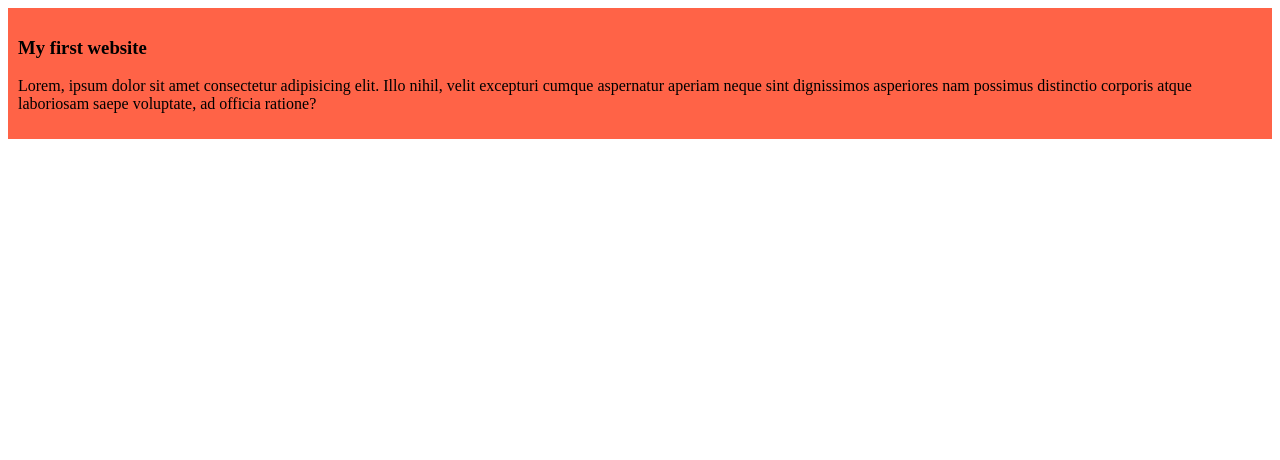
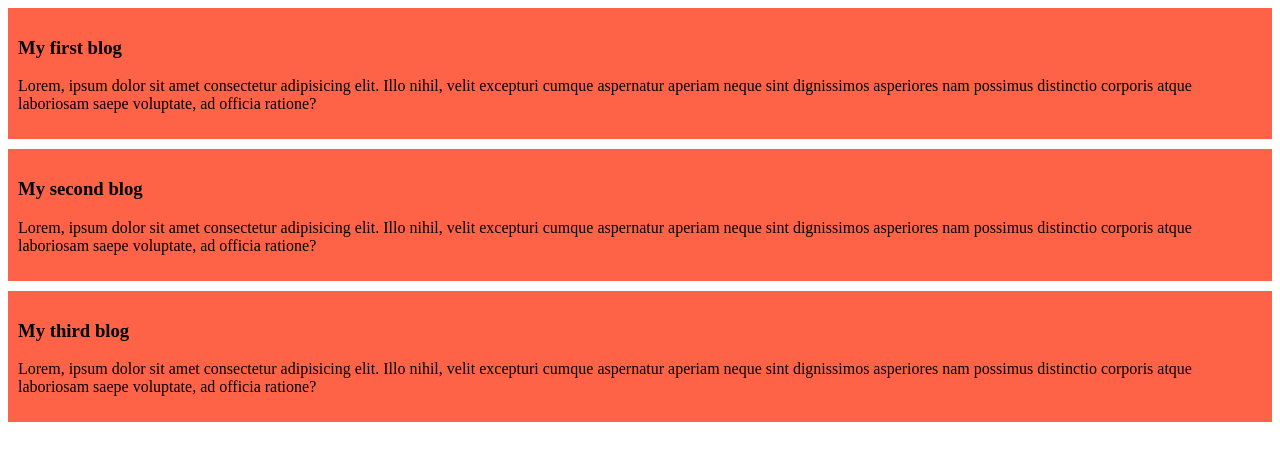
Before and after one commit to hridoy155276/my-simple-website, a plain HTML site: page index.html in a window 1280 px wide. Drawn offline with Linux system fonts and the light colour scheme.

Commit message:
added the first blog

```diff
--- a/index.html
+++ b/index.html
@@ -7,7 +7,14 @@
     <link rel="stylesheet" href="styles/blogs.css">
 </head>
 <body>
-    <div><h3>My first website</h3>
+    <div><h3>My first blog</h3>
+    <p>Lorem, ipsum dolor sit amet consectetur adipisicing elit. Illo nihil, velit excepturi cumque aspernatur aperiam neque sint dignissimos asperiores nam possimus distinctio corporis atque laboriosam saepe voluptate, ad officia ratione?</p>
+</div>
+    <div><h3>My second blog</h3>
+    <p>Lorem, ipsum dolor sit amet consectetur adipisicing elit. Illo nihil, velit excepturi cumque aspernatur aperiam neque sint dignissimos asperiores nam possimus distinctio corporis atque laboriosam saepe voluptate, ad officia ratione?</p>
+</div>
+</div>
+    <div><h3>My third blog</h3>
     <p>Lorem, ipsum dolor sit amet consectetur adipisicing elit. Illo nihil, velit excepturi cumque aspernatur aperiam neque sint dignissimos asperiores nam possimus distinctio corporis atque laboriosam saepe voluptate, ad officia ratione?</p>
 </div>
 </body>
--- a/styles/blogs.css
+++ b/styles/blogs.css
@@ -1,4 +1,5 @@
 div{
     background-color: tomato;
     padding: 10px;
+    margin-bottom: 10px;
 }
```
